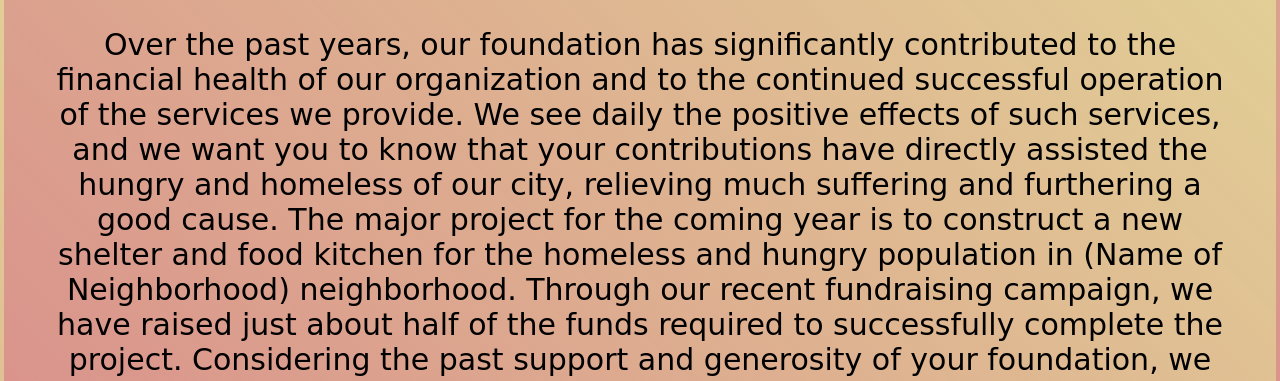
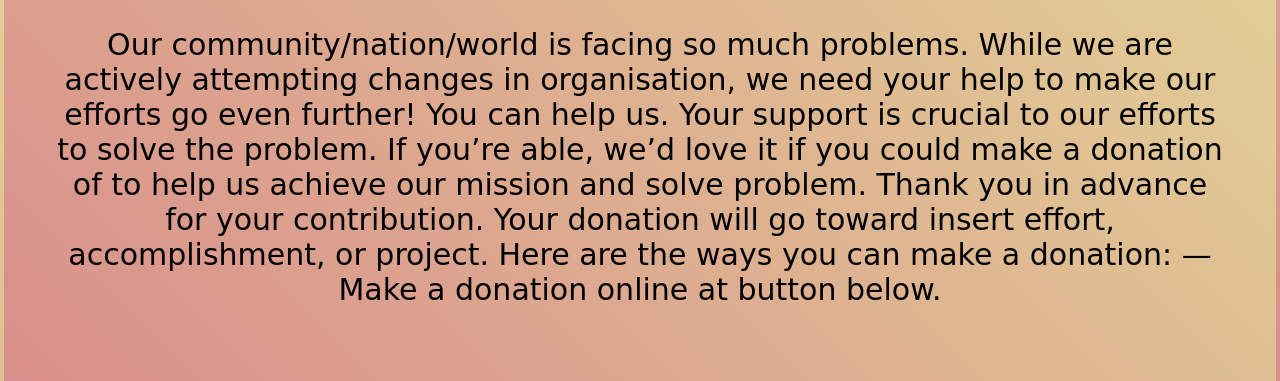
Before and after one commit to PSB21/Donation-Website, a plain HTML site: page donate.html in a window 1280 px wide. Shown: the part 440-821 px from the top of the page. Drawn offline with Linux system fonts and the light colour scheme; a web font is replaced by a local one.

Commit message:
Update donate.html

```diff
--- a/donate.html
+++ b/donate.html
@@ -4,6 +4,7 @@
 <title></title>
 <link rel="stylesheet" , href="style.css">
 <link rel="icon" , type="image/png" , href="https://internship.thesparksfoundation.info/assests/img/logo.png">
+<link href="https://fonts.googleapis.com/css2?family=Baloo+Bhaijaan+2:wght@600&display=swap" rel="stylesheet">
 
 </html>
 
@@ -23,22 +24,17 @@
         </div>
     </div>
     <div class="donate-page">
-        <h2>You Can Bring a Change in someone's life</h2> <br>
-        <p>Over the past years, our foundation has significantly contributed to the financial health of our organization
-            and to the
-            continued successful operation of the services we provide. We see daily the positive effects of such
-            services, and we
-            want you to know that your contributions have directly assisted the hungry and homeless of our city,
-            relieving much
-            suffering and furthering a good cause. The major project for the coming year is to construct a new shelter
-            and food
-            kitchen for the homeless and hungry population in (Name of Neighborhood) neighborhood. Through our recent
-            fundraising
-            campaign, we have raised just about half of the funds required to successfully complete the project.
-            Considering the
-            past support and generosity of your foundation, we are writing today, therefore, to ask for a special show
-            of commitment
-            to help us meet our financial goals.
+        <h2>Have a great heart, Donate</h2> <br>
+        <p>Our community/nation/world is facing so much problems. While we are actively attempting changes in  organisation, we need your help to make our efforts go even further!
+
+            You can help us. Your support is crucial to our efforts to solve the problem.
+            If you’re able, we’d love it if you could make a donation of to help us achieve our mission and solve problem.
+
+            Thank you in advance for your contribution. Your donation will go toward insert effort, accomplishment, or project.
+
+            Here are the ways you can make a donation:
+
+            — Make a donation online at button below.
         </p>
 
     </div>
```
